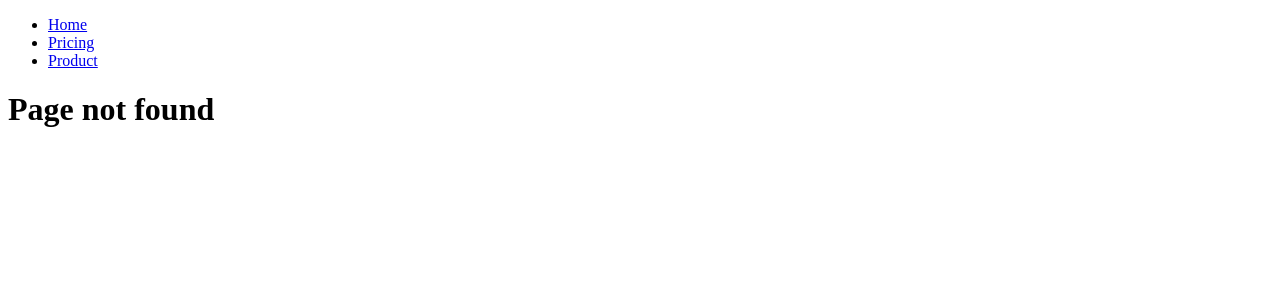
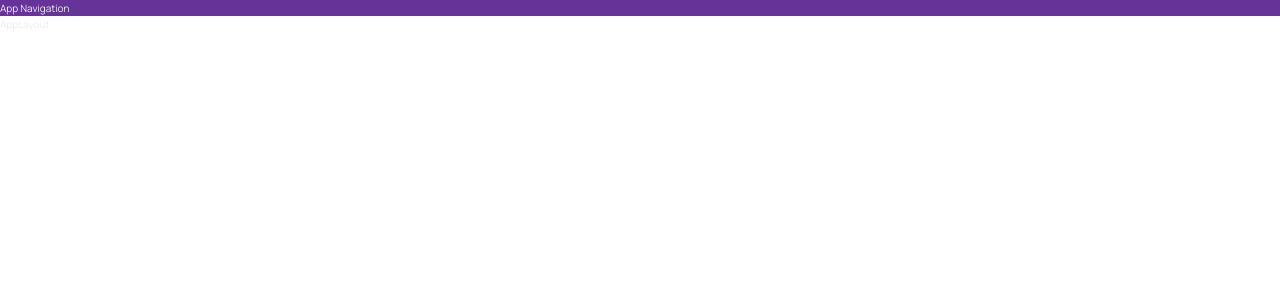
Before and after one commit to brianmujjuni/11-Worldwise-React, a React (Vite) app: page /app in a window 1280 px wide. Before the commit this address had no page. Shown: the top 300 px of the page. Built offline with nearby package versions, Linux system fonts and the light colour scheme.

Commit message:
add global css

```diff
--- a/src/App.jsx
+++ b/src/App.jsx
@@ -3,6 +3,7 @@
 import Pricing from "./pages/Pricing";
 import Homepage from "./pages/Homepage";
 import PageNotFound from "./pages/PageNotFound";
+import AppLayout from "./pages/AppLayout";
 
 export default function App() {
   return (
@@ -11,6 +12,7 @@
         <Route path="/" element={<Homepage/>}/>
         <Route path="product" element={<Product/>}/>
         <Route path="pricing" element={<Pricing/>}/>
+        <Route path="/app" element={<AppLayout/>}/>
         <Route path="*" element={<PageNotFound/>}/>
       </Routes>
     </BrowserRouter>
--- /dev/null
+++ b/src/components/AppNav.jsx
@@ -0,0 +1,4 @@
+import styles from "./AppNav.module.css";
+export default function AppNav() {
+  return <div className={styles.nav}>App Navigation</div>;
+}
--- /dev/null
+++ b/src/components/AppNav.module.css
@@ -0,0 +1,3 @@
+.nav{
+    background-color: rebeccapurple;
+}
--- a/src/components/PageNav.jsx
+++ b/src/components/PageNav.jsx
@@ -1,12 +1,14 @@
 import {  NavLink } from "react-router-dom";
+import styles from  "./PageNav.module.css"
 
 export default function PageNav() {
   return (
-    <nav>
+    <nav className={styles.nav}>
         <ul>
             <li><NavLink to="/">Home</NavLink></li>
             <li><NavLink to="/pricing">Pricing</NavLink></li>
             <li><NavLink to="/product">Product</NavLink></li>
+             <li><NavLink to="/product">Product</NavLink></li>
         </ul>
     </nav>
   )
--- a/src/components/PageNav.module.css
+++ b/src/components/PageNav.module.css
@@ -0,0 +1,9 @@
+.nav {
+    background-color: aqua;
+}
+
+.nav ul {
+  list-style: none;
+  display: flex;
+  justify-content: space-between;
+}
--- /dev/null
+++ b/src/index.css
@@ -0,0 +1,78 @@
+/* Taken from getting started guide at: https://leafletjs.com/examples/quick-start/ */
+@import "https://unpkg.com/leaflet@1.7.1/dist/leaflet.css";
+@import "https://fonts.googleapis.com/css2?family=Manrope:wght@400;600;700;800&display=swap";
+
+/* These CSS variables are global, so they are available in all CSS modules */
+:root {
+  --color-brand--1: #ffb545;
+  --color-brand--2: #00c46a;
+
+  --color-dark--0: #242a2e;
+  --color-dark--1: #2d3439;
+  --color-dark--2: #42484d;
+  --color-light--1: #aaa;
+  --color-light--2: #ececec;
+  --color-light--3: #d6dee0;
+}
+
+* {
+  margin: 0;
+  padding: 0;
+  box-sizing: inherit;
+}
+
+html {
+  font-size: 62.5%;
+  box-sizing: border-box;
+}
+
+body {
+  font-family: "Manrope", sans-serif;
+  color: var(--color-light--2);
+  font-weight: 400;
+  line-height: 1.6;
+}
+
+label {
+  font-size: 1.6rem;
+  font-weight: 600;
+}
+
+input,
+textarea {
+  width: 100%;
+  padding: 0.8rem 1.2rem;
+  font-family: inherit;
+  font-size: 1.6rem;
+  border: none;
+  border-radius: 5px;
+  background-color: var(--color-light--3);
+  transition: all 0.2s;
+}
+
+input:focus {
+  outline: none;
+  background-color: #fff;
+}
+
+.cta:link,
+.cta:visited {
+  display: inline-block;
+  background-color: var(--color-brand--2);
+  color: var(--color-dark--1);
+  text-transform: uppercase;
+  text-decoration: none;
+  font-size: 1.6rem;
+  font-weight: 600;
+  padding: 1rem 3rem;
+  border-radius: 5px;
+}
+
+/*
+"importCSSModule": {
+    "prefix": "csm",
+    "scope": "javascript,typescript,javascriptreact",
+    "body": ["import styles from './${TM_FILENAME_BASE}.module.css'"],
+    "description": "Import CSS Module as `styles`"
+  },
+*/
--- a/src/main.jsx
+++ b/src/main.jsx
@@ -1,7 +1,7 @@
 import React from 'react'
 import ReactDOM from 'react-dom/client'
 import App from './App.jsx'
-
+import './index.css'
 ReactDOM.createRoot(document.getElementById('root')).render(
   <React.StrictMode>
     <App />
--- /dev/null
+++ b/src/pages/AppLayout.jsx
@@ -0,0 +1,9 @@
+import AppNav from "../components/AppNav";
+export default function AppLayout() {
+  return (
+    <div>
+      <AppNav />
+      AppLayout
+    </div>
+  );
+}
--- a/src/pages/Homepage.jsx
+++ b/src/pages/Homepage.jsx
@@ -1,11 +1,14 @@
 
+import { Link } from "react-router-dom";
 import PageNav from "../components/PageNav";
+import AppLayout from "./AppLayout";
 
 export default function Homepage() {
   return (
     <div>
         <PageNav/>
         <h1>Home Page</h1>
+        <Link to="/app" element={<AppLayout/>}>App</Link>
     </div>
   )
 }
```
